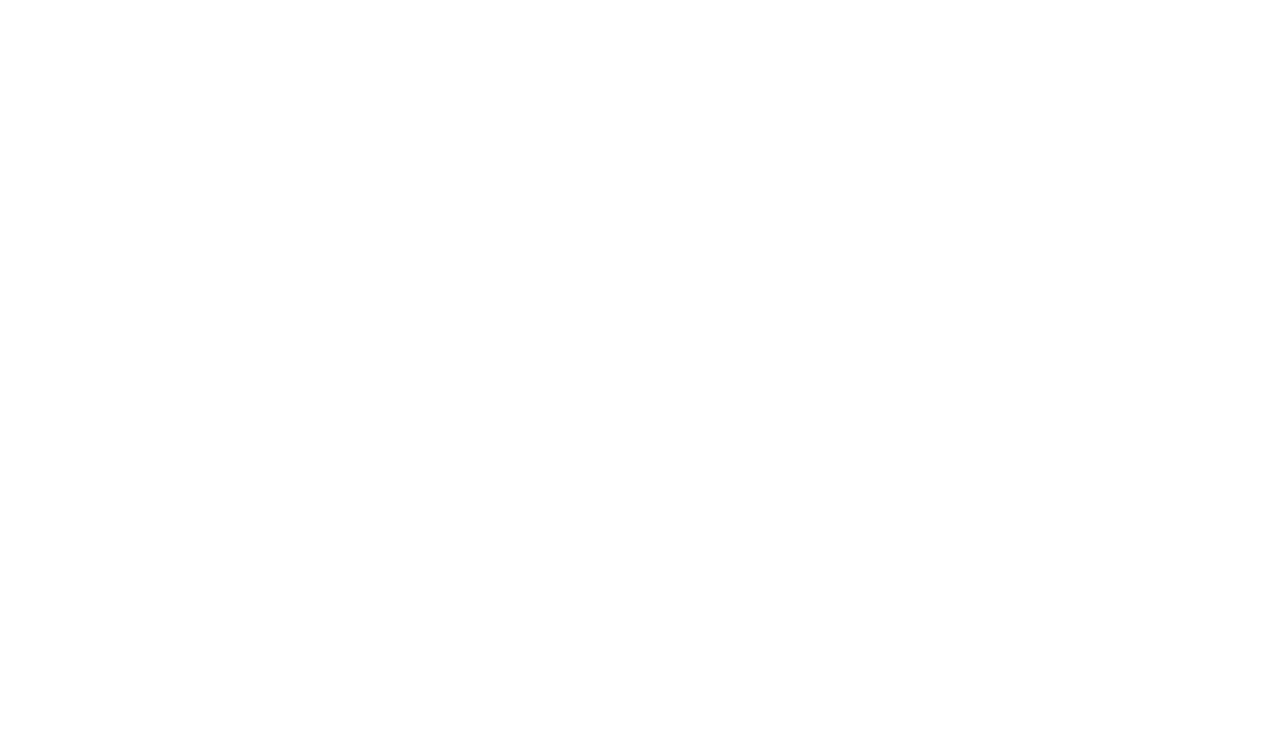
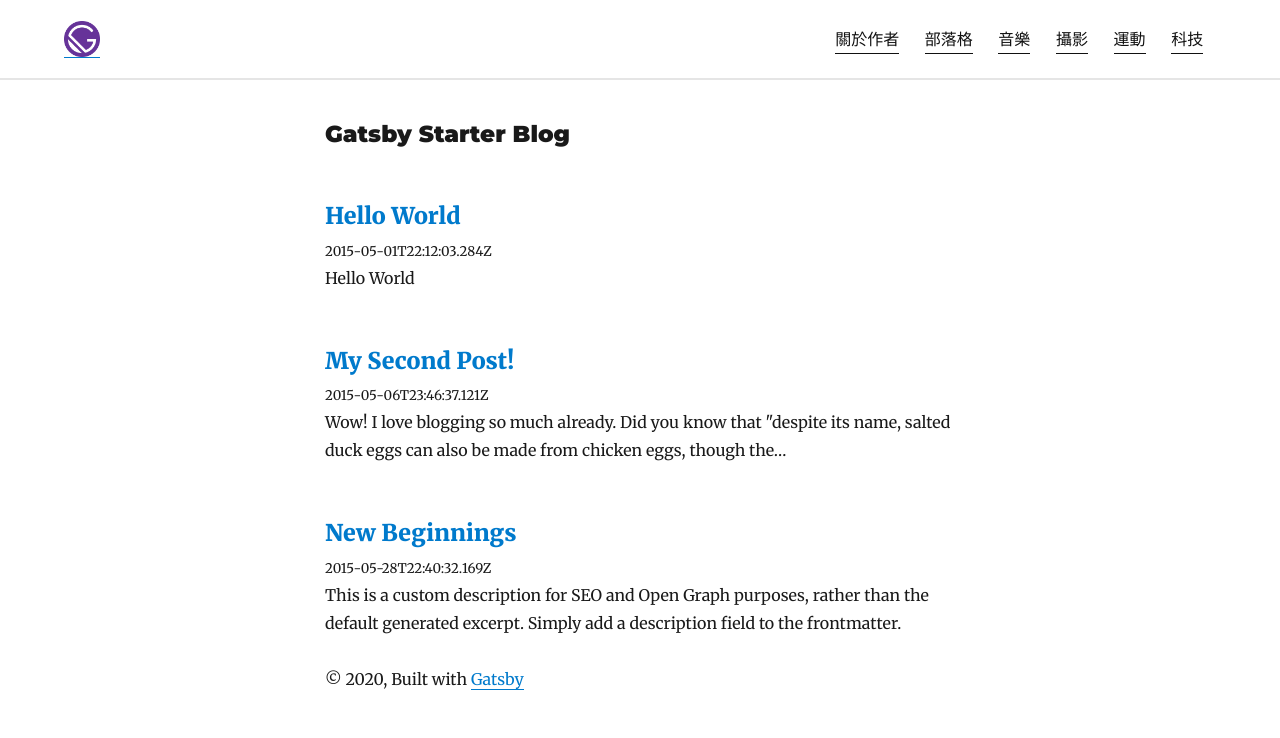
Before and after one commit to YangYen/yang-yen-website, a Gatsby site: page /aboutblog in a window 1280 px wide. Before the commit this address had no page. Built offline with nearby package versions, Linux system fonts and the light colour scheme; Gatsby itself is replaced by a stand-in of ours; some packages are replaced by stand-ins of ours.

Commit message:
版型配置_20200825

```diff
--- a/content/about_me/me-1/index.md
+++ b/content/about_me/me-1/index.md
@@ -2,6 +2,7 @@
 title: About Me1
 date: "2015-05-01T22:12:03.284Z"
 description: "This is about me1"
+category: "aboutme"
 ---
 
 This is the first post of About Me.
--- a/content/about_me/me-2/index.md
+++ b/content/about_me/me-2/index.md
@@ -2,6 +2,7 @@
 title: About Me2
 date: "2015-05-01T22:12:03.284Z"
 description: "This is about me2"
+category: "aboutme"
 ---
 
 This is the second post of About Me.
--- a/content/about_music/music-1/index.md
+++ b/content/about_music/music-1/index.md
@@ -2,6 +2,7 @@
 title: About Music1
 date: "2015-05-01T22:12:03.284Z"
 description: "This is about music1"
+category: "aboutmusic"
 ---
 
 This is the first post of About Music.
--- a/content/about_music/music-2/index.md
+++ b/content/about_music/music-2/index.md
@@ -2,6 +2,7 @@
 title: About Music2
 date: "2015-05-01T22:12:03.284Z"
 description: "This is about music2"
+category: "aboutmusic"
 ---
 
 This is the second post of About Music.
--- a/content/about_photo/photo-1/index.md
+++ b/content/about_photo/photo-1/index.md
@@ -2,6 +2,7 @@
 title: About Photo1
 date: "2015-05-01T22:12:03.284Z"
 description: "This is about photo1"
+category: "aboutphoto"
 ---
 
 This is the first post of About Photo.
--- a/content/about_photo/photo-2/index.md
+++ b/content/about_photo/photo-2/index.md
@@ -2,6 +2,7 @@
 title: About Photo2
 date: "2015-05-01T22:12:03.284Z"
 description: "This is about photo2"
+category: "aboutphoto"
 ---
 
 This is the second post of About Photo.
--- a/content/about_sport/sport-1/index.md
+++ b/content/about_sport/sport-1/index.md
@@ -2,6 +2,7 @@
 title: About Sport1
 date: "2015-05-01T22:12:03.284Z"
 description: "This is about sport1"
+category: "aboutsport"
 ---
 
 This is the first post of About Sport.
--- a/content/about_sport/sport-2/index.md
+++ b/content/about_sport/sport-2/index.md
@@ -2,6 +2,7 @@
 title: About Sport2
 date: "2015-05-01T22:12:03.284Z"
 description: "This is about sport2"
+category: "aboutsport"
 ---
 
 This is the second post of About Sport.
--- /dev/null
+++ b/content/about_sport/sport-3/index.md
@@ -0,0 +1,8 @@
+---
+title: About Sport3
+date: "2015-05-01T22:12:03.284Z"
+description: "This is about sport3"
+category: "aboutsport"
+---
+
+This is the third post of About Sport.
--- a/content/about_tech/tech-1/index.md
+++ b/content/about_tech/tech-1/index.md
@@ -2,6 +2,7 @@
 title: About Tech1
 date: "2015-05-01T22:12:03.284Z"
 description: "This is about tech1"
+category: "abouttech"
 ---
 
 This is the first post of About Tech.
--- a/content/about_tech/tech-2/index.md
+++ b/content/about_tech/tech-2/index.md
@@ -2,6 +2,7 @@
 title: About Tech2
 date: "2015-05-01T22:12:03.284Z"
 description: "This is about tech2"
+category: "abouttech"
 ---
 
 This is the second post of About Tech.
--- a/content/blog/hello-world/index.md
+++ b/content/blog/hello-world/index.md
@@ -2,6 +2,7 @@
 title: Hello World
 date: "2015-05-01T22:12:03.284Z"
 description: "Hello World"
+category: "aboutblog"
 ---
 
 This is my first post on my new fake blog! How exciting!
--- a/content/blog/my-second-post/index.md
+++ b/content/blog/my-second-post/index.md
@@ -1,6 +1,7 @@
 ---
 title: My Second Post!
 date: "2015-05-06T23:46:37.121Z"
+category: "aboutblog"
 ---
 
 Wow! I love blogging so much already.
--- a/content/blog/new-beginnings/index.md
+++ b/content/blog/new-beginnings/index.md
@@ -2,6 +2,7 @@
 title: New Beginnings
 date: "2015-05-28T22:40:32.169Z"
 description: This is a custom description for SEO and Open Graph purposes, rather than the default generated excerpt. Simply add a description field to the frontmatter.
+category: "aboutblog"
 ---
 
 Far far away, behind the word mountains, far from the countries Vokalia and
--- a/gatsby-node.js
+++ b/gatsby-node.js
@@ -5,6 +5,7 @@
   const { createPage } = actions
 
   const blogPost = path.resolve(`./src/templates/blog-post.js`)
+  const mainPages = path.resolve(`./src/templates/main-pages.js`)
   const result = await graphql(
     `
       {
@@ -19,6 +20,7 @@
               }
               frontmatter {
                 title
+                category
               }
             }
           }
@@ -47,6 +49,17 @@
         next,
       },
     })
+
+    createPage({
+      path: post.node.frontmatter.category,
+      component: mainPages,
+      context: {
+        category: post.node.frontmatter.category,
+        slug: post.node.fields.slug,
+        previous,
+        next,
+      },
+    })
   })
 }
 
@@ -60,5 +73,11 @@
       node,
       value,
     })
+
+    createNodeField({
+      name: `category`,
+      node,
+      value,
+    })
   }
 }
--- a/src/components/Navbar/NavbarLinks.js
+++ b/src/components/Navbar/NavbarLinks.js
@@ -3,6 +3,10 @@
 import React from "react"
 import { Link, useStaticQuery, graphql } from "gatsby"
 import styled from "styled-components"
+
+var myList = new Array()
+var url = String()
+var urlSet = new Set()
 
 const NavItem = styled(Link)`
   text-decoration: none;
@@ -46,30 +50,60 @@
         allMarkdownRemark {
         edges {
             node {
-            fields {
+              fields {
                 slug
-            }
-            frontmatter {
-                title
-            }
+              }
+              frontmatter {
+                  title
+                  category
+              }
             }
         }
         }
     }
     `)
     const posts = data.allMarkdownRemark.edges
+
+    // {posts.map(({ node }) => {
+
+    //   const title = node.frontmatter.title || node.fields.slug
+    //   const title2 = node.frontmatter.category
+
+    //   if(urlSet.has(title2)){
+    //     // break
+    //     // urlSet.delete(title2)
+
+    //     // console.log("error")
+    //   }else{
+    //     urlSet.add(title2)
+    //     // console.log(title2)
+    //     // return(<NavItem to={"/"+title2}>{title2}</NavItem>)
+
+    //     // url = title2
+    //   }
+
+
+
+    //   //  console.log(title2)
+    // })}
+    // const iterator1 = urlSet.values()
+    // let result = iterator1.next()
+    // while(!result.done){
+    //   console.log(result.value)
+    //   result = iterator1.next()
+    // }
+
+
   return (
     <>
-    {posts.map(({ node }) => {
-        const title = node.frontmatter.title || node.fields.slug
-        return (
-                <NavItem to={node.fields.slug}>{title}</NavItem>
-        )
-      })}
-      {/* <NavItem to="/">About</NavItem>
-      <NavItem to="/404">Services</NavItem>
-      <NavItem to="/">Gallery</NavItem>
-      <NavItem to="/404">Contact</NavItem> */}
+
+      {/* TODO 動態生成NavBar連結 */}
+      <NavItem to="/aboutme">關於作者</NavItem>
+      <NavItem to="/aboutblog">部落格</NavItem>
+      <NavItem to="/aboutmusic">音樂</NavItem>
+      <NavItem to="/aboutphoto">攝影</NavItem>
+      <NavItem to="/aboutsport">運動</NavItem>
+      <NavItem to="/abouttech">科技</NavItem>
     </>
   )
 }
--- a/src/templates/blog-post.js
+++ b/src/templates/blog-post.js
@@ -12,6 +12,7 @@
   const { previous, next } = pageContext
 
   return (
+
     <Layout location={location} title={siteTitle}>
       <SEO
         title={post.frontmatter.title}
@@ -95,6 +96,7 @@
         title
         date(formatString: "MMMM DD, YYYY")
         description
+        category
       }
     }
   }
--- a/src/templates/main-pages.js
+++ b/src/templates/main-pages.js
@@ -4,3 +4,142 @@
 //3.關於音樂
 //4.關於技術
 //5.關於攝影
+import React from "react"
+import { Link, graphql } from "gatsby"
+
+import Bio from "../components/bio"
+import Layout from "../components/layout"
+import SEO from "../components/seo"
+import { rhythm, scale } from "../utils/typography"
+
+const MainPageTemplate = ({ data, pageContext, location }) => {
+//   const post = data.markdownRemark
+  const posts = data.allMarkdownRemark.edges
+  const siteTitle = data.site.siteMetadata.title
+  const { previous, next } = pageContext
+
+  return (
+    <Layout location={location} title={siteTitle}>
+
+
+      {/* <SEO
+        title={post.frontmatter.title}
+        description={post.frontmatter.description || post.excerpt}
+      /> */}
+      {/* <article>
+        <header>
+          <h1
+            style={{
+              marginTop: rhythm(1),
+              marginBottom: 0,
+            }}
+          >
+            {post.frontmatter.title}
+          </h1>
+          <p
+            style={{
+              ...scale(-1 / 5),
+              display: `block`,
+              marginBottom: rhythm(1),
+            }}
+          >
+            {post.frontmatter.date}
+          </p>
+        </header>
+        <section dangerouslySetInnerHTML={{ __html: post.html }} />
+        <hr
+          style={{
+            marginBottom: rhythm(1),
+          }}
+        />
+        <footer>
+          <Bio />
+        </footer>
+      </article>
+
+      <nav>
+        <ul
+          style={{
+            display: `flex`,
+            flexWrap: `wrap`,
+            justifyContent: `space-between`,
+            listStyle: `none`,
+            padding: 0,
+          }}
+        >
+          <li>
+            {previous && (
+              <Link to={previous.fields.slug} rel="prev">
+                ← {previous.frontmatter.title}
+              </Link>
+            )}
+          </li>
+          <li>
+            {next && (
+              <Link to={next.fields.slug} rel="next">
+                {next.frontmatter.title} →
+              </Link>
+            )}
+          </li>
+        </ul>
+      </nav> */}
+        {posts.map(({ node }) => {
+        const title = node.frontmatter.title || node.fields.slug
+        return (
+          <article key={node.fields.slug}>
+            <header>
+              <h3
+                style={{
+                  marginBottom: rhythm(1 / 4),
+                  // width: rhythm(70),
+                }}
+              >
+                <Link style={{ boxShadow: `none` }} to={node.fields.slug}>
+                  {title}
+                </Link>
+              </h3>
+              <small>{node.frontmatter.date}</small>
+            </header>
+            <section>
+              <p
+                dangerouslySetInnerHTML={{
+                  __html: node.frontmatter.description || node.excerpt,
+                }}
+              />
+            </section>
+          </article>
+        )
+      })}
+    </Layout>
+  )
+}
+
+export default MainPageTemplate
+
+export const pageQuery = graphql`
+  query mainPageByCategory($category: String!) {
+    site {
+        siteMetadata {
+          title
+        }
+      }
+    allMarkdownRemark(filter: {frontmatter: {category: {eq: $category}}}) {
+      edges {
+        node {
+          id
+          excerpt
+          html
+          frontmatter {
+            category
+            date
+            description
+            title
+          }
+          fields {
+            slug
+          }
+        }
+      }
+    }
+  }
+`
```
Also changed, not shown: src/pages/index.js (+37 -1 lines).
